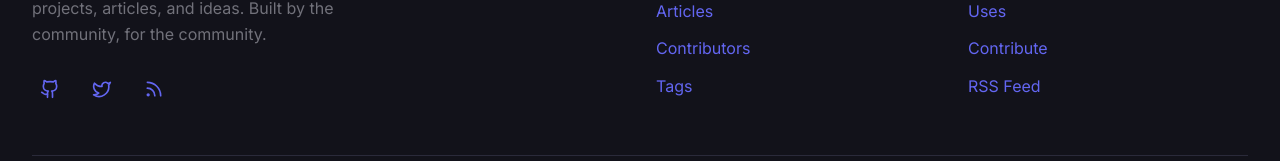
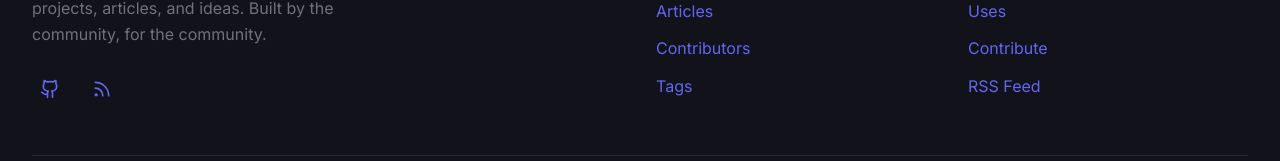
Before and after one commit to ScottPeabody/rendered_useful, a React (Vite) app: page / in a window 1280 px wide. Shown: the part 2633-2794 px from the top of the page. Built offline with nearby package versions, Linux system fonts and the light colour scheme.

Commit message:
Remove Twitter from site footer

```diff
--- a/src/components/layout/Footer.tsx
+++ b/src/components/layout/Footer.tsx
@@ -1,5 +1,5 @@
 import { Link } from 'react-router-dom'
-import { Github, Twitter, Rss, Heart } from 'lucide-react'
+import { Github, Rss, Heart } from 'lucide-react'
 
 const footerLinks = {
   explore: [
@@ -16,7 +16,6 @@ const footerLinks = {
   ],
   social: [
     { label: 'GitHub', href: 'https://github.com/ScottPeabody/rendered_useful', icon: Github },
-    { label: 'Twitter', href: 'https://twitter.com/render_useful', icon: Twitter },
     { label: 'RSS', href: '/rss.xml', icon: Rss },
   ],
 }
```
